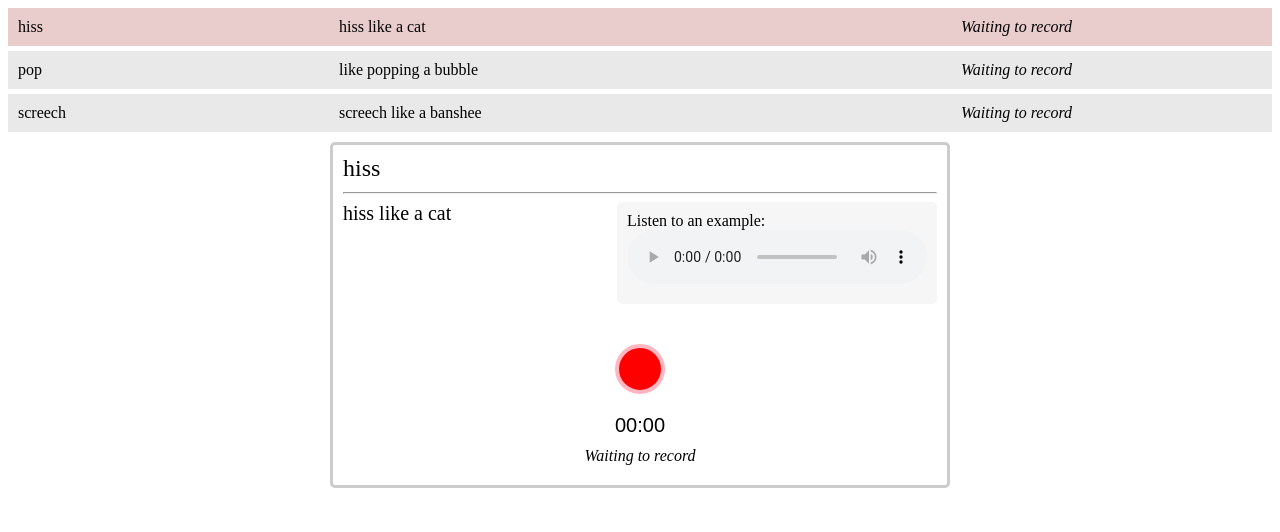
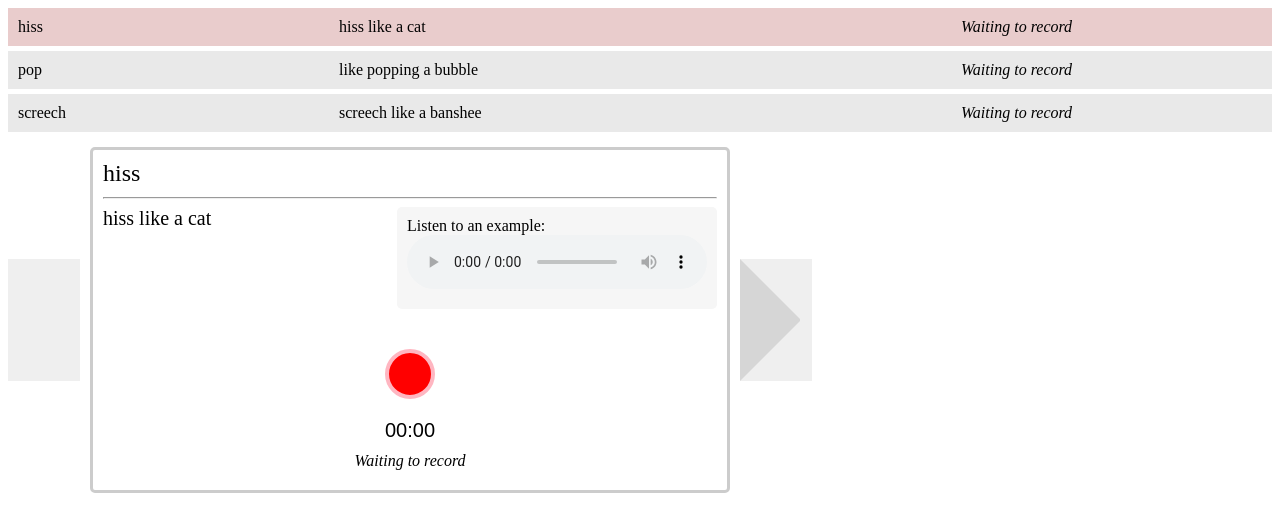
Before and after one commit to talonvoice/noise, a Flask app: page / in a window 1280 px wide. Shown: the top 532 px of the page. Run offline with Flask 2, Linux system fonts and the light colour scheme.

Commit message:
added navigation arrows in anticipation of wizard

```diff
--- a/server/static/main.css
+++ b/server/static/main.css
@@ -74,7 +74,9 @@ a {
 /* Recorder */
 
 .Centered {
-  width: 640px;
+  display: flex;
+  flex-direction: row;
+  align-items: center;
   margin: 0 auto;
 }
 
@@ -87,6 +89,8 @@ a {
   padding: 10px;
   border-radius: 5px;
   margin: 10px;
+  width: 640px;
+  box-sizing: border-box;
 }
 
 .Recorder-info {
@@ -180,3 +184,32 @@ a {
 .DownloadLink--disabled {
   color: #ccc;
 }
+
+
+.Arrow {
+  color: #d6d6d6;
+  width: 0;
+  height: 0;
+  border-top: 60px solid transparent;
+  border-bottom: 60px solid transparent;
+  font-size: 0px;
+  cursor: pointer;
+}
+
+.Arrow--disabled {
+  color: #efefef;
+  cursor: auto;
+}
+.Arrow:not(.Arrow--disabled):hover {
+  color: #d0d0d0;
+}
+
+.Arrow--left {
+  border-right: 60px solid currentColor;
+  border-left: none;
+}
+
+.Arrow--right {
+  border-left: 60px solid currentColor;
+  border-right: none;
+}
--- a/server/templates/index.html
+++ b/server/templates/index.html
@@ -16,6 +16,7 @@
       <ul class="RecordingList-container" data-id="list-container"></ul>
     </div>
     <div class="Centered">
+      <button class="Arrow Arrow--left" data-id="goBack">Go to previous noise</button>
       <div class="Recorder" data-id="recorder">
         <p class="Recorder-title" data-id="title"></p>
         <hr>
@@ -47,6 +48,7 @@
           <p data-id="recorderStatus" class="Recorder-status">Waiting to record</p>
         </div>
       </div>
+      <button class="Arrow Arrow--right" data-id="goForward">Go to next noise</button>
     </div>
   </div>
   <script type="module" src="static/main.js"></script>
```
Also changed, not shown: server/TODO.md (+4 -1 lines), server/static/components/recorder.js (+57 -2 lines), server/static/main.js (+52 -13 lines).
